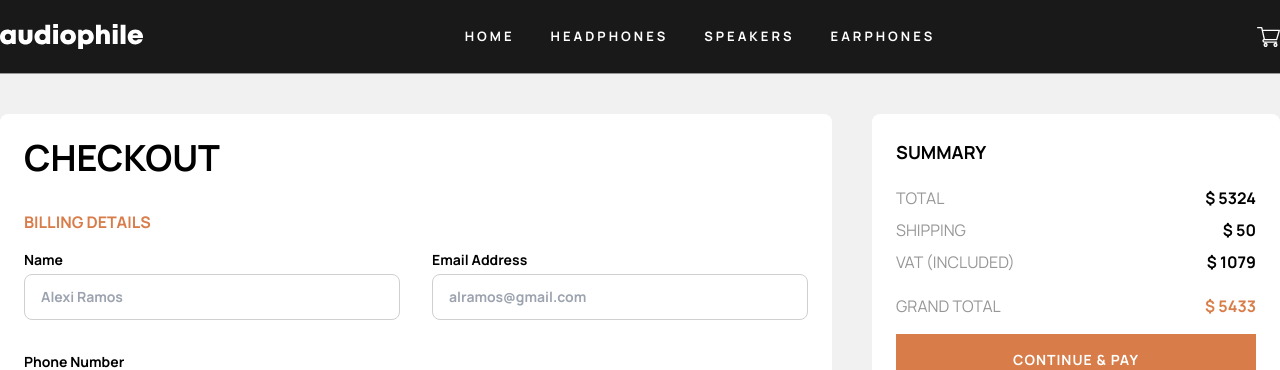
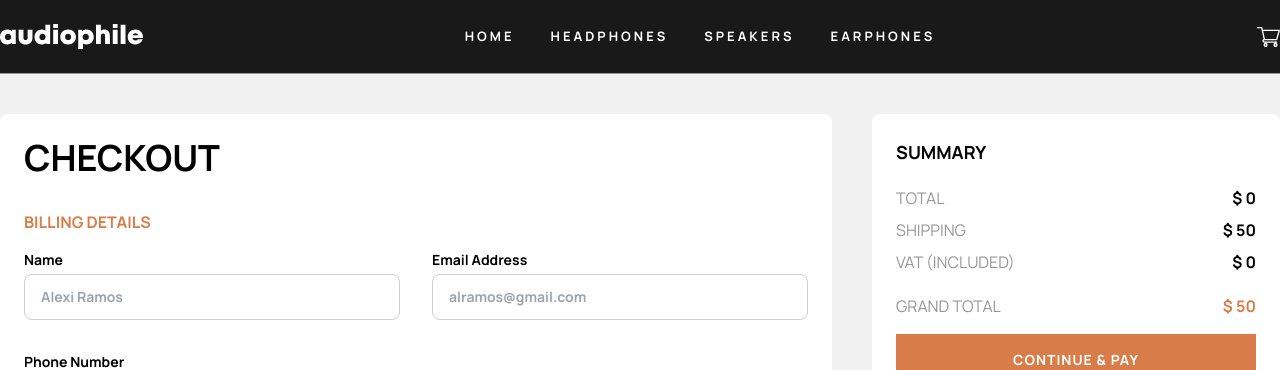
Before and after one commit to ArturDBW/audiophileShop, a React (Vite) app: page /checkout in a window 1280 px wide. Shown: the top 370 px of the page. Built offline with nearby package versions, Linux system fonts and the light colour scheme.

Commit message:
add logic to Summary.jsx

```diff
--- a/src/components/Summary.jsx
+++ b/src/components/Summary.jsx
@@ -5,7 +5,15 @@ import { LinkButton } from "../elements/LinkButton";
 
 export const Summary = () => {
   const cart = useSelector(getBasket);
-  console.log(cart);
+
+  const totalAmount = cart.reduce((acc, curr) => {
+    return acc + curr.totalPrice;
+  }, 0);
+
+  const shippingCost = 50;
+  const vatCost = totalAmount * 0.23;
+  const fullOrderPrice = totalAmount + shippingCost;
+
   return (
     <div className="mt-10  flex-grow-[1] items-center rounded-lg bg-white p-6">
       <h4 className="mb-4 text-lg font-bold">SUMMARY</h4>
@@ -14,19 +22,19 @@ export const Summary = () => {
       ))}
       <div className="flex justify-between py-1">
         <span className="text-[#979797]">TOTAL</span>
-        <span className="font-bold">$ 5324</span>
+        <span className="font-bold">$ {totalAmount}</span>
       </div>
       <div className="flex justify-between py-1">
         <span className="text-[#979797]">SHIPPING</span>
-        <span className="font-bold">$ 50</span>
+        <span className="font-bold">$ {shippingCost}</span>
       </div>
       <div className="flex justify-between py-1">
         <span className="text-[#979797]">VAT (INCLUDED)</span>
-        <span className="font-bold">$ 1079</span>
+        <span className="font-bold">$ {vatCost}</span>
       </div>
       <div className="flex justify-between py-4">
         <span className="text-[#979797]">GRAND TOTAL</span>
-        <span className="font-bold text-[#D87D4A]">$ 5433</span>
+        <span className="font-bold text-[#D87D4A]">$ {fullOrderPrice}</span>
       </div>
       <LinkButton
         strechStyleClass={`flex justify-center`}
```
